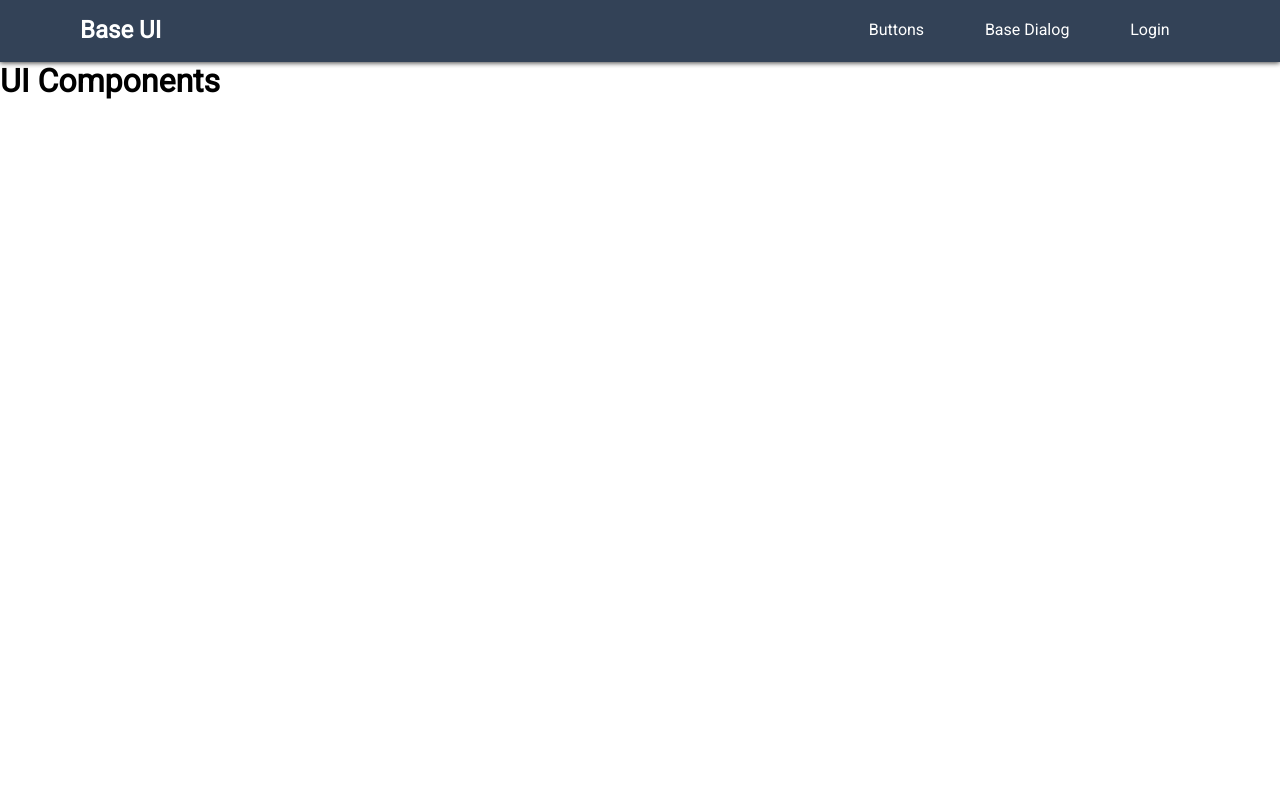
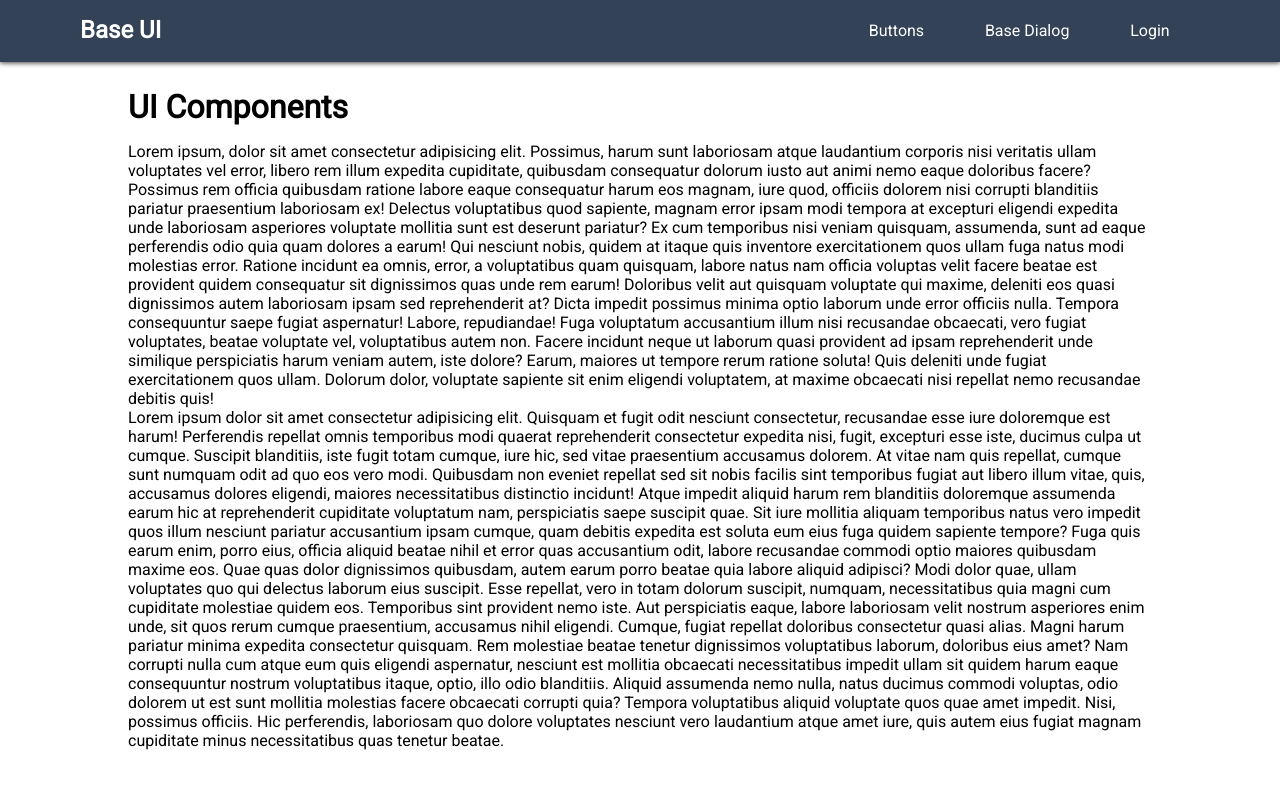
Before and after one commit to mohammad-zrar/vue-base-ui-components, a Vue app: page / in a window 1280 px wide. Shown: the top 788 px of the page. Built offline with nearby package versions, Linux system fonts and the light colour scheme.

Commit message:
The navbar is completed and seting router

```diff
--- a/package.json
+++ b/package.json
@@ -14,7 +14,8 @@
     "@fortawesome/free-regular-svg-icons": "^6.4.2",
     "@fortawesome/free-solid-svg-icons": "^6.4.2",
     "@fortawesome/vue-fontawesome": "^3.0.3",
-    "vue": "^3.3.4"
+    "vue": "^3.3.4",
+    "vue-router": "^4.2.5"
   },
   "devDependencies": {
     "@vitejs/plugin-vue": "^4.2.3",
--- a/src/App.vue
+++ b/src/App.vue
@@ -1,10 +1,22 @@
 <template>
   <TheNavbar />
-  <h1>UI Components</h1>
+  <div class="container">
+    <router-view></router-view>
+  </div>
 </template>
 
 <script setup>
 import TheNavbar from "./components/TheNavbar.vue";
 </script>
 
-<style scoped></style>
+<style scoped>
+.container {
+  margin: 5rem auto 2.5rem;
+  width: 80%;
+}
+@media screen and (max-width: 481px) {
+  .container {
+    width: 90%;
+  }
+}
+</style>
--- a/src/components/TheNavbar.vue
+++ b/src/components/TheNavbar.vue
@@ -1,14 +1,27 @@
 <template>
+  <div v-if="classObjec.dropBack" class="backdrop" @click="toggle"></div>
   <nav :class="{ changeNavHieght: classObjec.changeNavHieght }">
     <div class="navbar">
       <div class="nav-brand">
-        <h1>Base UI</h1>
+        <h1><router-link :to="{ name: 'home' }">Base UI</router-link></h1>
       </div>
 
       <ul class="nav-menu" :class="{ collapsed: classObjec.collapsed }">
-        <li class="nav-item"><a href="#">Buttons</a></li>
-        <li class="nav-item"><a href="#">Base Dialog</a></li>
-        <li class="nav-item"><a href="#">Login</a></li>
+        <li class="nav-item">
+          <router-link @click="toggle" :to="{ name: 'buttons' }"
+            >Buttons</router-link
+          >
+        </li>
+        <li class="nav-item">
+          <router-link @click="toggle" :to="{ name: 'dialog' }"
+            >Base Dialog</router-link
+          >
+        </li>
+        <li class="nav-item">
+          <router-link @click="toggle" :to="{ name: 'auth' }"
+            >Login</router-link
+          >
+        </li>
       </ul>
     </div>
     <button @click="toggle" class="nav-toggler">
@@ -26,21 +39,40 @@ import { reactive, computed } from "vue";
 const classObjec = reactive({
   collapsed: false,
   changeNavHieght: false,
+  dropBack: false,
 });
 function toggle() {
-  classObjec.collapsed = !classObjec.collapsed;
-  classObjec.changeNavHieght = !classObjec.changeNavHieght;
+  if (window.matchMedia("(max-width: 768px)").matches) {
+    classObjec.changeNavHieght = !classObjec.changeNavHieght;
+    classObjec.dropBack = !classObjec.dropBack;
+    classObjec.collapsed = !classObjec.collapsed;
+  }
 }
+const dropShow = computed(() => classObjec.dropBack);
 </script>
 
 <style scoped>
+.backdrop {
+  position: fixed;
+  top: 0;
+  left: 0;
+  height: 100vh;
+  width: 100%;
+  background-color: rgba(0, 0, 0, 0.25);
+  z-index: 9;
+}
 nav {
   background-color: #334257;
   padding: 1rem 5rem;
-  display: block;
+  display: grid;
   box-shadow: 0 1px 5px rgba(0, 0, 0, 0.75);
   height: 1.9rem;
   transition: height 0.25s ease;
+  position: fixed;
+  right: 0;
+  left: 0;
+  top: 0;
+  z-index: 10;
 }
 .navbar {
   display: flex;
@@ -48,8 +80,9 @@ nav {
   white-space: nowrap;
 }
 
-.nav-brand {
+.nav-brand a {
   color: #fff;
+  text-decoration: none;
 }
 
 .nav-toggler {
@@ -78,12 +111,16 @@ nav {
 .nav-item a {
   text-decoration: none;
   color: #fff;
-  transition: all 0.1s ease-in-out;
+  transition: all 0.1s ease;
   padding: 0.15rem;
+  border-bottom: 2px solid #334257;
 }
-.nav-item a:hover,
-.nav-item a:active {
-  border-bottom: 2px #fff solid;
+.nav-item a:hover {
+  font-weight: bold;
+}
+.nav-item a:active,
+.nav-item a.router-link-active {
+  border-color: #fff;
 }
 @media screen and (max-width: 768px) {
   nav {
@@ -98,8 +135,6 @@ nav {
   }
   .nav-menu {
     display: none;
-    position: relative;
-    bottom: 0.9rem;
   }
 
   .navbar {
@@ -109,7 +144,8 @@ nav {
     margin: 0 0 0.2rem;
   }
   .changeNavHieght {
-    height: 10rem;
+    height: 8rem;
+    padding-bottom: 1rem;
   }
   .collapsed {
     display: grid;
--- /dev/null
+++ b/src/components/ui/BaseButton.vue
@@ -0,0 +1,43 @@
+<template>
+  <button v-if="!link" class="primary"><slot></slot></button>
+  <router-link v-else class="primary" :to="to"><slot></slot></router-link>
+</template>
+
+<script setup>
+defineProps({
+  link: {
+    type: Boolean,
+    required: false,
+    default: false,
+  },
+  to: {
+    type: Object,
+    required: false,
+    default: { name: "home" },
+  },
+});
+</script>
+
+<style scoped>
+button,
+a {
+  padding: 0.6rem 0.8rem;
+  border-radius: 7.5px;
+
+  outline: none;
+  cursor: pointer;
+  border: none;
+  font-size: 1rem;
+  transition: background-color 0.2 ease;
+  text-decoration: none;
+  text-align: center;
+}
+.primary {
+  background-color: #0d6efd;
+  color: #fff;
+}
+.primary:hover,
+primary:active {
+  background-color: #0b62e5;
+}
+</style>
--- /dev/null
+++ b/src/components/ui/BaseCard.vue
@@ -0,0 +1,16 @@
+<template>
+  <div class="card">
+    <slot></slot>
+  </div>
+</template>
+
+<style scoped>
+.card {
+  width: 50%;
+  padding: 1rem;
+  margin: auto;
+  box-shadow: 3px 2px 3px rgba(0, 0, 0, 0.25);
+  border: 1px solid rgba(0, 0, 0, 0.5);
+  border-radius: 20px;
+}
+</style>
--- a/src/main.js
+++ b/src/main.js
@@ -1,6 +1,8 @@
 import { createApp } from "vue";
 import "./style.css";
 import App from "./App.vue";
+import router from "./router.js";
+//Font Awesome
 import { library } from "@fortawesome/fontawesome-svg-core";
 import { FontAwesomeIcon } from "@fortawesome/vue-fontawesome";
 import { faBars } from "@fortawesome/free-solid-svg-icons";
@@ -8,6 +10,9 @@ import { faBars } from "@fortawesome/free-solid-svg-icons";
 library.add(faBars);
 
 const app = createApp(App);
+
 app.component("font-awesome-icon", FontAwesomeIcon);
 
+app.use(router);
+
 app.mount("#app");
--- /dev/null
+++ b/src/pages/ButtonsPage.vue
@@ -0,0 +1,22 @@
+<template>
+  <h1>Buttons</h1>
+
+  <base-card>
+    <div class="buttons">
+      <base-button link :to="{ name: 'home' }">Link</base-button>
+      <base-button>Button</base-button>
+    </div>
+  </base-card>
+</template>
+
+<script setup>
+import BaseButton from "../components/ui/BaseButton.vue";
+import BaseCard from "../components/ui/BaseCard.vue";
+</script>
+<style scoped>
+.buttons {
+  display: grid;
+  grid-template-columns: repeat(3, 1fr);
+  gap: 1rem;
+}
+</style>
--- /dev/null
+++ b/src/pages/DialogPage.vue
@@ -0,0 +1,5 @@
+<template>
+  <h1>Dialog</h1>
+</template>
+
+<script setup></script>
--- /dev/null
+++ b/src/pages/HomePage.vue
@@ -0,0 +1,75 @@
+<template>
+  <h1>UI Components</h1>
+  <div>
+    <p>
+      Lorem ipsum, dolor sit amet consectetur adipisicing elit. Possimus, harum
+      sunt laboriosam atque laudantium corporis nisi veritatis ullam voluptates
+      vel error, libero rem illum expedita cupiditate, quibusdam consequatur
+      dolorum iusto aut animi nemo eaque doloribus facere? Possimus rem officia
+      quibusdam ratione labore eaque consequatur harum eos magnam, iure quod,
+      officiis dolorem nisi corrupti blanditiis pariatur praesentium laboriosam
+      ex! Delectus voluptatibus quod sapiente, magnam error ipsam modi tempora
+      at excepturi eligendi expedita unde laboriosam asperiores voluptate
+      mollitia sunt est deserunt pariatur? Ex cum temporibus nisi veniam
+      quisquam, assumenda, sunt ad eaque perferendis odio quia quam dolores a
+      earum! Qui nesciunt nobis, quidem at itaque quis inventore exercitationem
+      quos ullam fuga natus modi molestias error. Ratione incidunt ea omnis,
+      error, a voluptatibus quam quisquam, labore natus nam officia voluptas
+      velit facere beatae est provident quidem consequatur sit dignissimos quas
+      unde rem earum! Doloribus velit aut quisquam voluptate qui maxime,
+      deleniti eos quasi dignissimos autem laboriosam ipsam sed reprehenderit
+      at? Dicta impedit possimus minima optio laborum unde error officiis nulla.
+      Tempora consequuntur saepe fugiat aspernatur! Labore, repudiandae! Fuga
+      voluptatum accusantium illum nisi recusandae obcaecati, vero fugiat
+      voluptates, beatae voluptate vel, voluptatibus autem non. Facere incidunt
+      neque ut laborum quasi provident ad ipsam reprehenderit unde similique
+      perspiciatis harum veniam autem, iste dolore? Earum, maiores ut tempore
+      rerum ratione soluta! Quis deleniti unde fugiat exercitationem quos ullam.
+      Dolorum dolor, voluptate sapiente sit enim eligendi voluptatem, at maxime
+      obcaecati nisi repellat nemo recusandae debitis quis!
+    </p>
+    <p>
+      Lorem ipsum dolor sit amet consectetur adipisicing elit. Quisquam et fugit
+      odit nesciunt consectetur, recusandae esse iure doloremque est harum!
+      Perferendis repellat omnis temporibus modi quaerat reprehenderit
+      consectetur expedita nisi, fugit, excepturi esse iste, ducimus culpa ut
+      cumque. Suscipit blanditiis, iste fugit totam cumque, iure hic, sed vitae
+      praesentium accusamus dolorem. At vitae nam quis repellat, cumque sunt
+      numquam odit ad quo eos vero modi. Quibusdam non eveniet repellat sed sit
+      nobis facilis sint temporibus fugiat aut libero illum vitae, quis,
+      accusamus dolores eligendi, maiores necessitatibus distinctio incidunt!
+      Atque impedit aliquid harum rem blanditiis doloremque assumenda earum hic
+      at reprehenderit cupiditate voluptatum nam, perspiciatis saepe suscipit
+      quae. Sit iure mollitia aliquam temporibus natus vero impedit quos illum
+      nesciunt pariatur accusantium ipsam cumque, quam debitis expedita est
+      soluta eum eius fuga quidem sapiente tempore? Fuga quis earum enim, porro
+      eius, officia aliquid beatae nihil et error quas accusantium odit, labore
+      recusandae commodi optio maiores quibusdam maxime eos. Quae quas dolor
+      dignissimos quibusdam, autem earum porro beatae quia labore aliquid
+      adipisci? Modi dolor quae, ullam voluptates quo qui delectus laborum eius
+      suscipit. Esse repellat, vero in totam dolorum suscipit, numquam,
+      necessitatibus quia magni cum cupiditate molestiae quidem eos. Temporibus
+      sint provident nemo iste. Aut perspiciatis eaque, labore laboriosam velit
+      nostrum asperiores enim unde, sit quos rerum cumque praesentium, accusamus
+      nihil eligendi. Cumque, fugiat repellat doloribus consectetur quasi alias.
+      Magni harum pariatur minima expedita consectetur quisquam. Rem molestiae
+      beatae tenetur dignissimos voluptatibus laborum, doloribus eius amet? Nam
+      corrupti nulla cum atque eum quis eligendi aspernatur, nesciunt est
+      mollitia obcaecati necessitatibus impedit ullam sit quidem harum eaque
+      consequuntur nostrum voluptatibus itaque, optio, illo odio blanditiis.
+      Aliquid assumenda nemo nulla, natus ducimus commodi voluptas, odio dolorem
+      ut est sunt mollitia molestias facere obcaecati corrupti quia? Tempora
+      voluptatibus aliquid voluptate quos quae amet impedit. Nisi, possimus
+      officiis. Hic perferendis, laboriosam quo dolore voluptates nesciunt vero
+      laudantium atque amet iure, quis autem eius fugiat magnam cupiditate minus
+      necessitatibus quas tenetur beatae.
+    </p>
+  </div>
+</template>
+
+<style scoped>
+h1 {
+  margin-top: 5.5rem;
+  margin-bottom: 1rem;
+}
+</style>
--- /dev/null
+++ b/src/pages/LoginPage.vue
@@ -0,0 +1,3 @@
+<template>
+  <h1>Login</h1>
+</template>
--- /dev/null
+++ b/src/router.js
@@ -0,0 +1,34 @@
+import { createRouter, createWebHistory } from "vue-router";
+// Pages
+import HomePage from "./pages/HomePage.vue";
+import ButtonsPage from "./pages/ButtonsPage.vue";
+import LoginPage from "./pages/LoginPage.vue";
+import DialogPage from "./pages/DialogPage.vue";
+
+const router = createRouter({
+  history: createWebHistory(),
+  routes: [
+    {
+      path: "/",
+      name: "home",
+      component: HomePage,
+    },
+    {
+      path: "/buttons",
+      name: "buttons",
+      component: ButtonsPage,
+    },
+    {
+      path: "/dialog",
+      name: "dialog",
+      component: DialogPage,
+    },
+    {
+      path: "/auth",
+      name: "auth",
+      component: LoginPage,
+    },
+  ],
+});
+
+export default router;
--- a/src/style.css
+++ b/src/style.css
@@ -10,4 +10,5 @@ html {
 }
 body {
   font-family: "Roboto", sans-serif;
+  width: 100%;
 }
```
Also changed, not shown: 1 other file (tests, documents, lock files or other folders).
